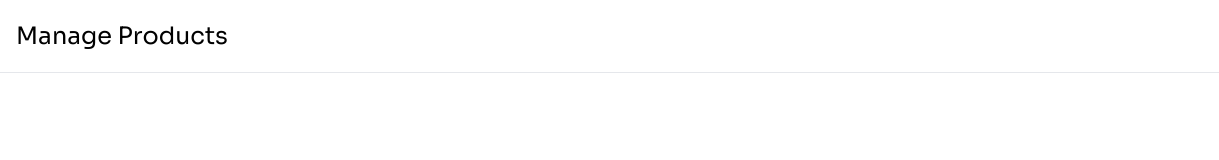
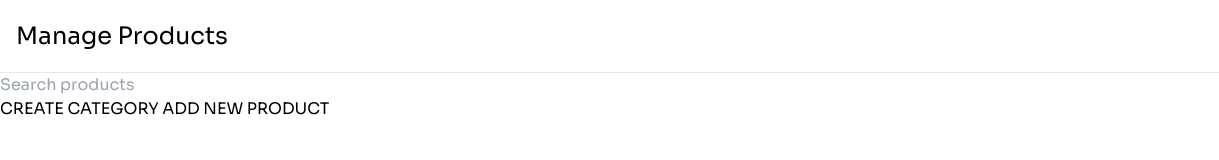
Before and after one commit to nicknjagi/inventory-management-page, a website: page public/index.html in a window 1280 px wide. Shown: the full height of the page, 0-1219 px from the left. Drawn offline with Linux system fonts and the light colour scheme.

Commit message:
add search bar

```diff
--- a/public/index.html
+++ b/public/index.html
@@ -14,5 +14,25 @@
     <h2>Manage Products</h2>
     <img src="https://plus.unsplash.com/premium_photo-1689551670902-19b441a6afde?ixlib=rb-4.0.3&ixid=M3wxMjA3fDB8MHxzZWFyY2h8MjF8fHByb2ZpbGUlMjBwaWN8ZW58MHx8MHx8fDA%3D&auto=format&fit=crop&w=400&q=60" alt="profile pic">
   </header>
+  <main>
+    <section>
+      <div class="search-container">
+        <form>
+          <input type="text" placeholder="Search products">
+          <button type="submit" aria-label="search">
+            <svg xmlns="http://www.w3.org/2000/svg" class="ionicon" viewBox="0 0 512 512">
+              <path
+                d="M464 428L339.92 303.9a160.48 160.48 0 0030.72-94.58C370.64 120.37 298.27 48 209.32 48S48 120.37 48 209.32s72.37 161.32 161.32 161.32a160.48 160.48 0 0094.58-30.72L428 464zM209.32 319.69a110.38 110.38 0 11110.37-110.37 110.5 110.5 0 01-110.37 110.37z" />
+            </svg>
+          </button>
+        </form>
+        <div>
+          <button>CREATE CATEGORY</button>
+          <button>ADD NEW PRODUCT</button>
+        </div>
+      </div>
+
+    </section>
+  </main>
 </body>
 </html>
```
